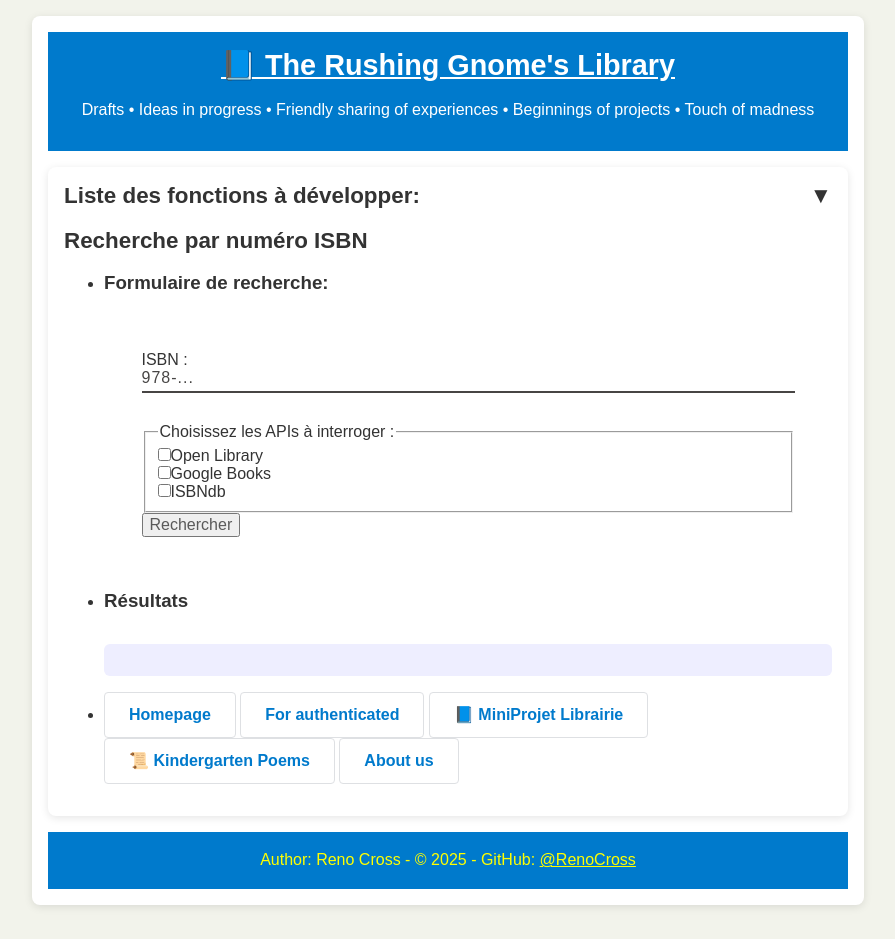
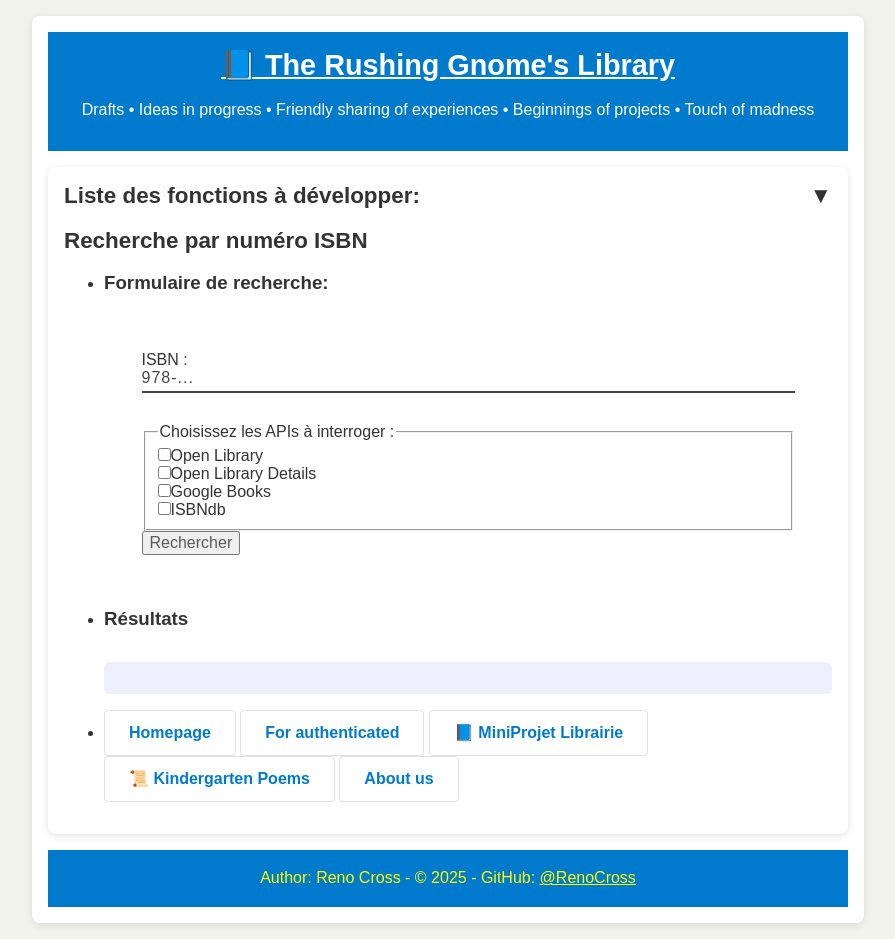
Before and after one commit to RenoCross/the-rushing-gnome, a Jekyll site: the page built from library.html, in a window 1280 px wide. Shown: the whole page, without its empty margins (192-1087 px from the left). Built offline with Jekyll 4.4.1, drawn with Linux system fonts in a browser that asks for light colours.

Commit message:
Update library.html

```diff
--- a/library.html
+++ b/library.html
@@ -50,7 +50,8 @@ title: ""
 			  <input type="text" id="isbn" placeholder="978-..." required>
 			  <fieldset>
 			    <legend>Choisissez les APIs à interroger :</legend>
-			    <label><input type="checkbox" name="api" value="OpenLibrary">Open Library</label><br>
+			    <label><input type="checkbox" name="api" value="OpenLibrary data">Open Library</label><br>
+			    <label><input type="checkbox" name="api" value="OpenLibrary details">Open Library Details</label><br>
 			    <label><input type="checkbox" name="api" value="GoogleBooks">Google Books</label><br>
 			    <label><input type="checkbox" name="api" value="ISBNdb">ISBNdb</label>
 			  </fieldset>
```
